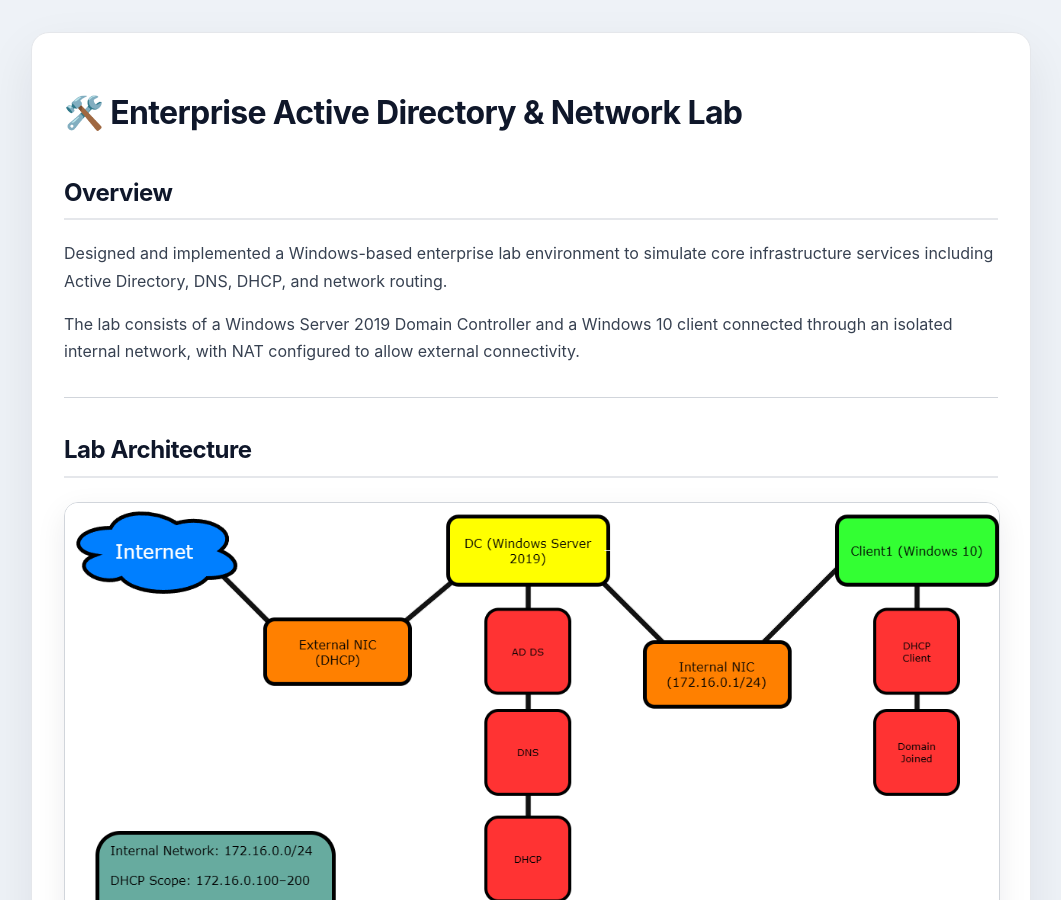
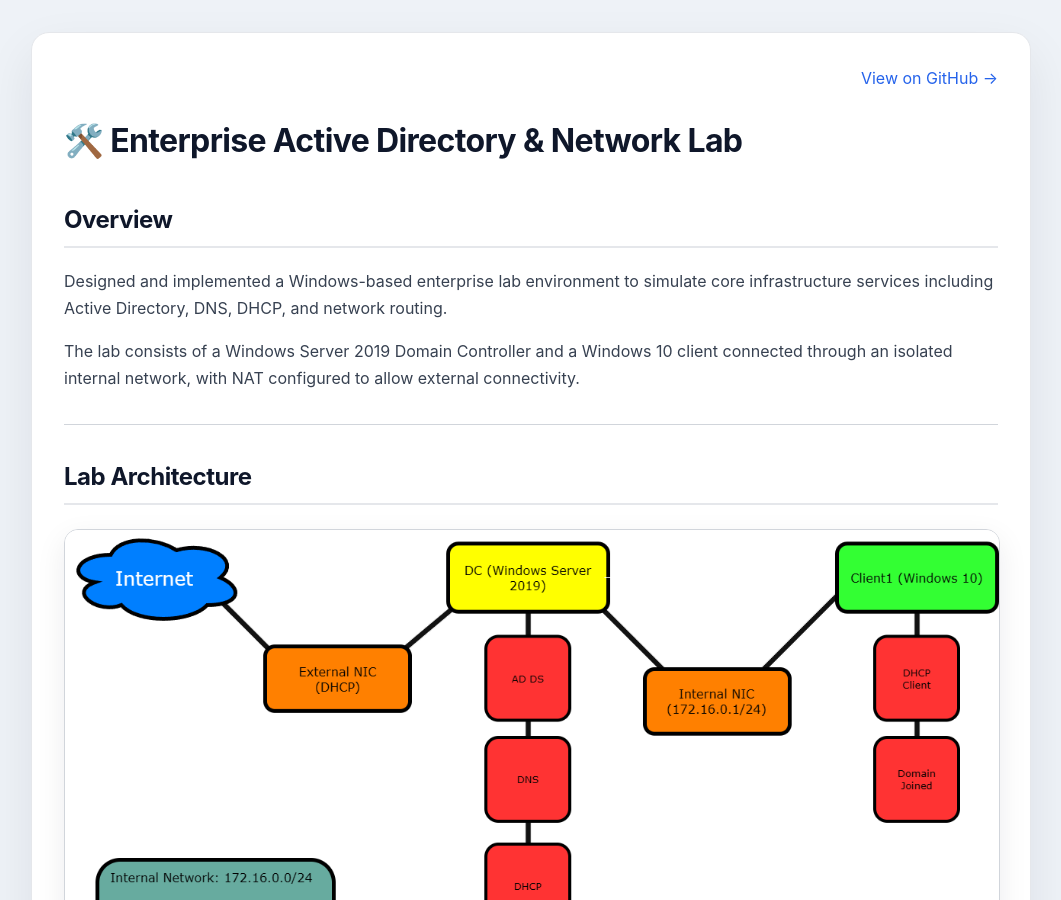
Before and after one commit to Jiubel/enterprise-active-directory-lab, a Jekyll site: the page built from index.md, in a window 1280 px wide and 900 px high. Shown: the whole window, without its empty margins (109-1170 px from the left). Built offline with Jekyll 4.4.1, drawn with Linux system fonts in a browser that asks for light colours.

Commit message:
Update index.md

```diff
--- a/index.md
+++ b/index.md
@@ -2,6 +2,11 @@
 layout: default
 title: Enterprise Active Directory Lab
 ---
+<div style="text-align: right;">
+  <a href="https://github.com/Jiubel/enterprise-active-directory-lab" target="_blank" class="github-btn">
+    View on GitHub →
+  </a>
+</div>
 
 # 🛠️ Enterprise Active Directory & Network Lab
 
```
